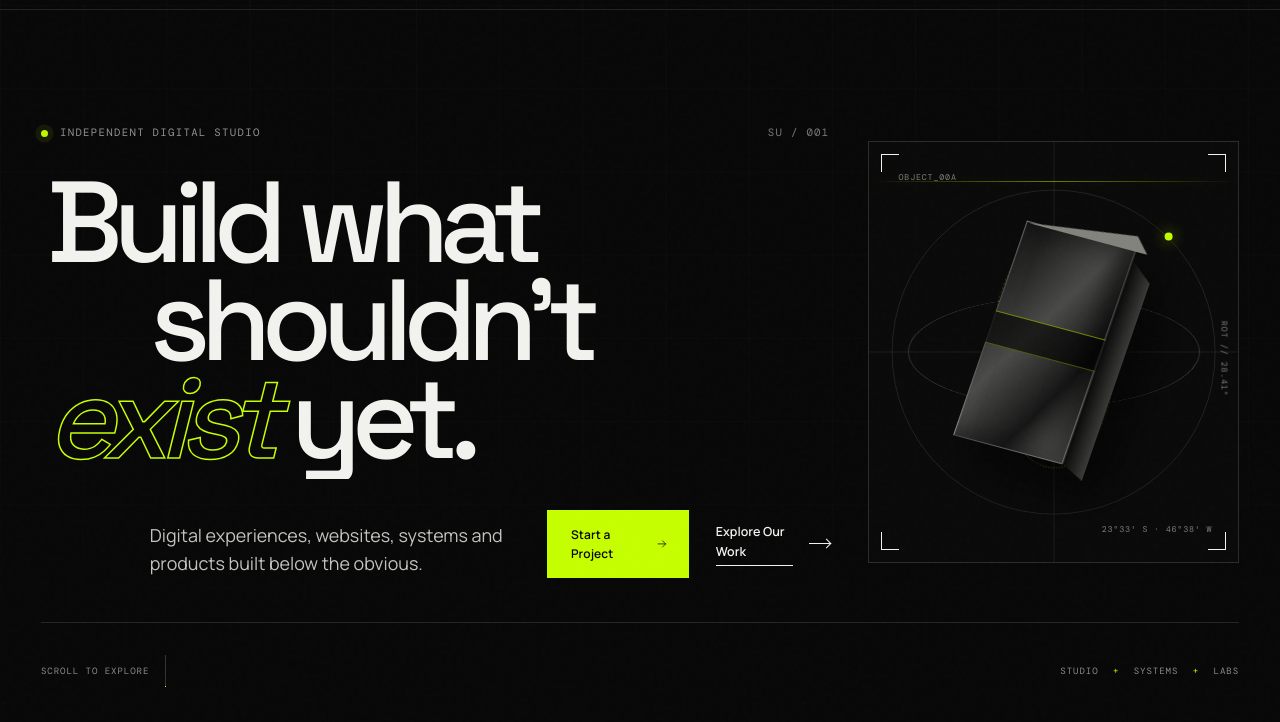
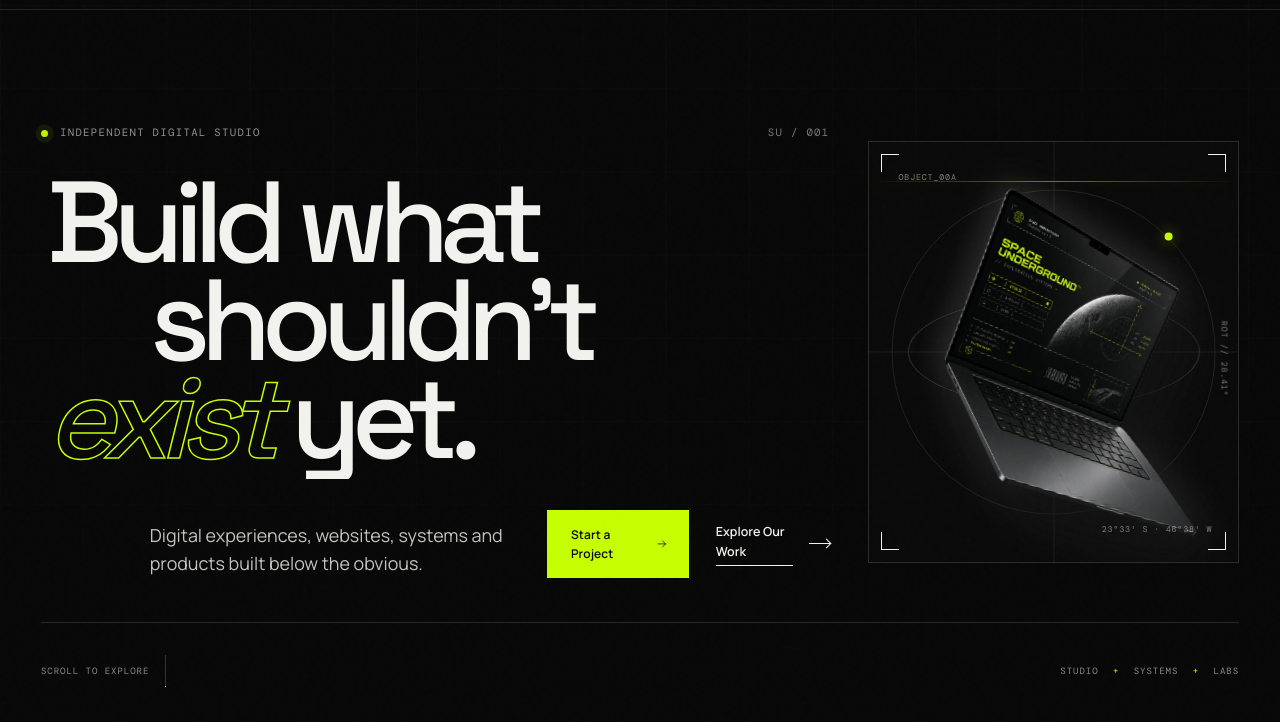
Before and after one commit to Pedruzz30/SpaceUnderground, a website built with Vite: page index.html in a window 1280 px wide. Shown: the part 78-800 px from the top of the page. Built offline with nearby package versions, Linux system fonts and the light colour scheme; a web font is replaced by a local one.

Commit message:
Adicionando ajustes no design do Hero

```diff
--- a/index.html
+++ b/index.html
@@ -102,10 +102,7 @@
               <div class="orbital orbital--two"></div>
               <div class="orbital orbital--three"><i></i></div>
               <div class="monolith">
-                <div class="monolith__face monolith__face--front"></div>
-                <div class="monolith__face monolith__face--side"></div>
-                <div class="monolith__face monolith__face--top"></div>
-                <span class="monolith__cut"></span>
+                <img class="monolith__image" src="./NoteBookSpaceU.png" alt="">
               </div>
               <span class="art-label art-label--top">OBJECT_00A</span>
               <span class="art-label art-label--side">ROT // 28.41°</span>
--- a/src/styles/motion.css
+++ b/src/styles/motion.css
@@ -46,8 +46,8 @@
 }
 
 @keyframes monolithFloat {
-  0%, 100% { transform: translate(-50%, -50%) rotate(19deg) skewY(-4deg) translateY(-7px); }
-  50% { transform: translate(-50%, -50%) rotate(21deg) skewY(-4deg) translateY(9px); }
+  0%, 100% { transform: translate(var(--monolith-x, -50%), var(--monolith-y, -50%)) rotate(var(--monolith-rotation, 19deg)) translateY(-7px); }
+  50% { transform: translate(var(--monolith-x, -50%), var(--monolith-y, -50%)) rotate(calc(var(--monolith-rotation, 19deg) + 2deg)) translateY(9px); }
 }
 
 @keyframes scrollDrop {
--- a/src/styles/sections/hero.css
+++ b/src/styles/sections/hero.css
@@ -230,15 +230,28 @@
 }
 
 .monolith {
+  --monolith-x: -39%;
+  --monolith-y: -47%;
+  --monolith-rotation: 12deg;
   position: absolute;
   z-index: 4;
   top: 50%;
   left: 50%;
-  width: 37%;
-  height: 54%;
-  transform: translate(-50%, -50%) rotate(19deg) skewY(-4deg);
-  filter: drop-shadow(24px 28px 25px rgba(0, 0, 0, 0.6));
+  width: 80%;
+  height: 96%;
+  transform: translate(var(--monolith-x), var(--monolith-y)) rotate(var(--monolith-rotation));
+  filter: drop-shadow(22px 26px 24px rgba(0, 0, 0, 0.62)) drop-shadow(0 0 18px rgba(242, 242, 238, 0.12)) drop-shadow(-10px -8px 14px rgba(255, 255, 255, 0.07));
   animation: monolithFloat 7s ease-in-out infinite;
+}
+
+.monolith__image {
+  display: block;
+  width: 100%;
+  height: 100%;
+  object-fit: contain;
+  object-position: center;
+  pointer-events: none;
+  user-select: none;
 }
 
 .monolith__face {
```
Also changed, not shown: public/NoteBookSpaceU.png (added).
